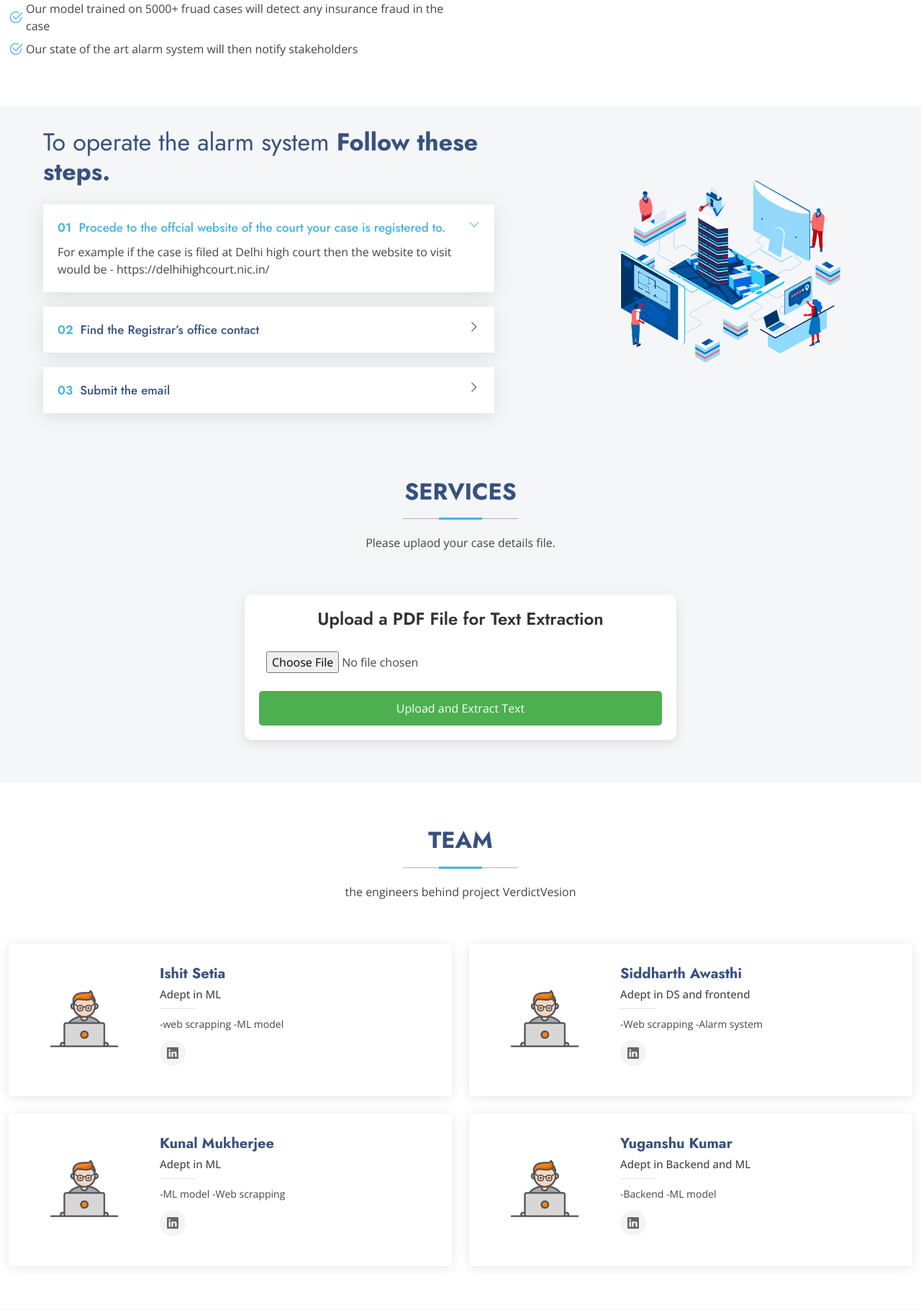
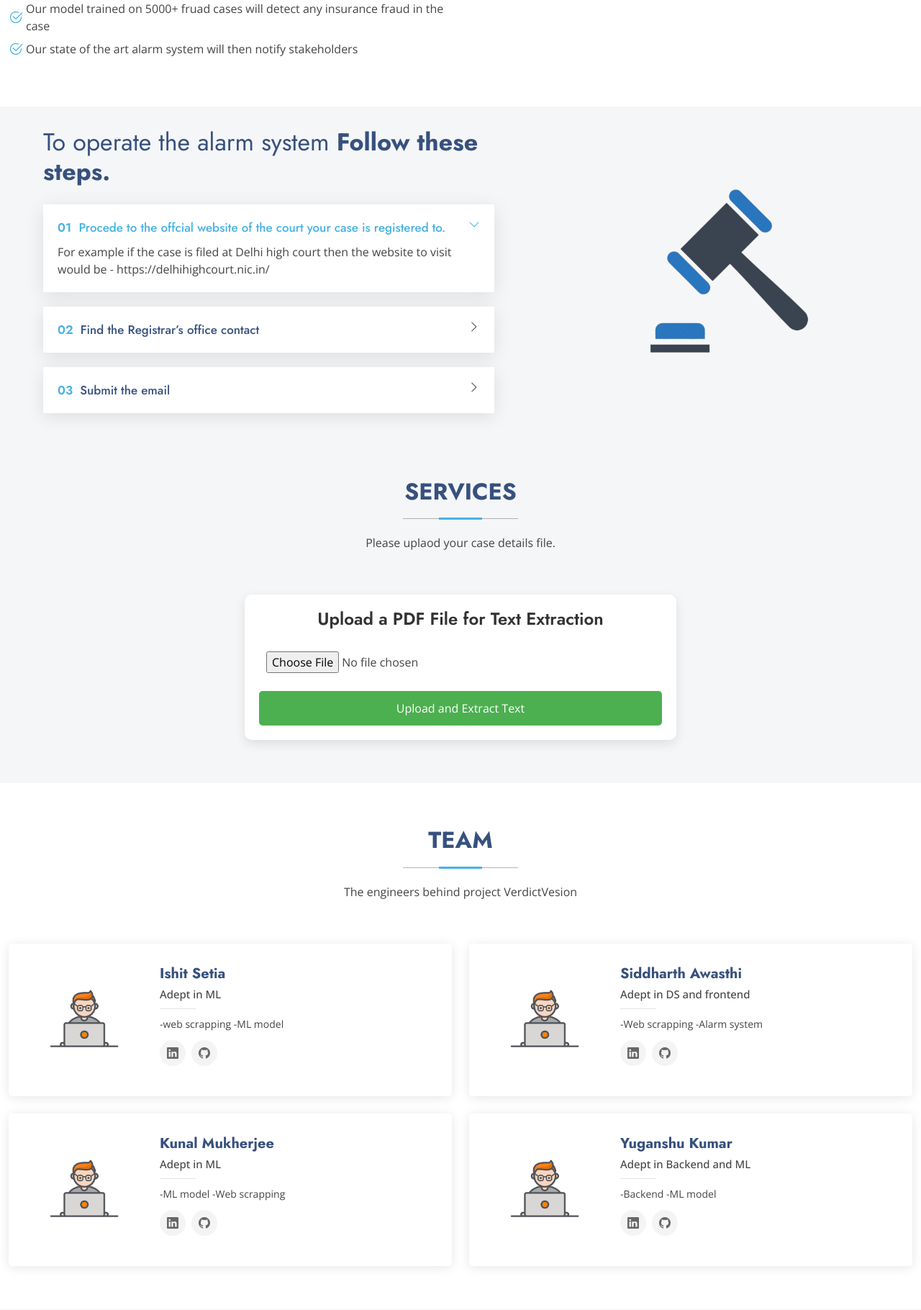
Before and after one commit to YTheLynch/HackRx-5.0, a Python web app: template templates/index.html in a window 1280 px wide. Shown: the part 1005-2825 px from the top of the page at 72% size. Run offline with Jinja, Linux system fonts and the light colour scheme; the template is opened without the code that fills it, so the values that code supplies are empty; some libraries are stand-ins or nearby versions.

Commit message:
betternow

```diff
--- a/templates/index.html
+++ b/templates/index.html
@@ -213,7 +213,7 @@
 
                 <h3><span>01</span> Procede to the offcial website of the court your case is registered to.</h3>
                 <div class="faq-content">
-                  <p>For example if the case is filed at Delhi high court then the website to visit would be - https://delhihighcourt.nic.in/
+                  <p>For example if the case is filed at Delhi high court then the website to visit would be - <a href="https://delhihighcourt.nic.in/">https://delhihighcourt.nic.in/</a>
 
                 </div>
                 <i class="faq-toggle bi bi-chevron-right"></i>
@@ -240,7 +240,7 @@
           </div>
 
           <div class="col-lg-5 order-1 order-lg-2 why-us-img">
-            <img src="../static/img/why-us.png" class="img-fluid" alt="" data-aos="zoom-in" data-aos-delay="100">
+            <img src="../static/img/hammer-removebg-preview.png" class="img-fluid" alt="" data-aos="zoom-in" data-aos-delay="100">
           </div>
         </div>
 
@@ -283,7 +283,7 @@
       <!-- Section Title -->
       <div class="container section-title" data-aos="fade-up">
         <h2>Team</h2>
-        <p>the engineers behind project VerdictVesion</p>
+        <p>The engineers behind project VerdictVesion</p>
       </div><!-- End Section Title -->
 
       <div class="container">
@@ -298,7 +298,8 @@
                 <span>Adept in ML</span>
                 <p>-web scrapping -ML model</p>
                 <div class="social">
-                  <a href="https://www.linkedin.com/in/ishit-setia-7a37a9272/"> <i class="bi bi-linkedin"></i> </a>
+                  <a href="https://www.linkedin.com/in/ishit-setia-7a37a9272/" target="_blank"> <i class="bi bi-linkedin"></i> </a>
+                  <a href="https://github.com/Ishit-024" target="_blank"> <i class="bi bi-github"></i> </a>
                 </div>
               </div>
             </div>
@@ -312,7 +313,8 @@
                 <span>Adept in DS and frontend</span>
                 <p>-Web scrapping -Alarm system</p>
                 <div class="social">
-                  <a href="https://www.linkedin.com/in/siddharth-awasthi-95a44a254/"> <i class="bi bi-linkedin"></i> </a>
+                  <a href="https://www.linkedin.com/in/siddharth-awasthi-95a44a254/" target="_blank"> <i class="bi bi-linkedin"></i> </a>
+                  <a href="https://github.com/siddharth-awasthi" target="_blank"> <i class="bi bi-github"></i> </a>
                 </div>
               </div>
             </div>
@@ -326,7 +328,8 @@
                 <span>Adept in ML</span>
                 <p>-ML model -Web scrapping</p>
                 <div class="social">
-                  <a href="https://www.linkedin.com/in/kunal-mukherjee-447300251/"> <i class="bi bi-linkedin"></i> </a>
+                  <a href="https://www.linkedin.com/in/kunal-mukherjee-447300251/" target="_blank"> <i class="bi bi-linkedin"></i> </a>
+                  <a href="https://github.com/kunal2026" target="_blank"> <i class="bi bi-github"></i> </a>
                 </div>
               </div>
             </div>
@@ -340,7 +343,8 @@
                 <span>Adept in Backend and ML</span>
                 <p>-Backend -ML model</p>
                 <div class="social">
-                  <a href="https://www.linkedin.com/in/yuganshu-kumar-b38824261/"> <i class="bi bi-linkedin"></i> </a>
+                  <a href="https://www.linkedin.com/in/yuganshu-kumar-b38824261/" target="_blank"> <i class="bi bi-linkedin"></i> </a>
+                  <a href="https://github.com/YTheLynch" target="_blank"> <i class="bi bi-github"></i> </a>
                 </div>
               </div>
             </div>
@@ -453,8 +457,9 @@
           </div>
 
           <div class="col-lg-7">
-            <form action="forms/contact.php" method="post" class="php-email-form" data-aos="fade-up" data-aos-delay="200">
+            <form action="https://api.web3forms.com/submit" method="POST" data-aos="fade-up" data-aos-delay="200">
               <div class="row gy-4">
+                <input type="hidden" name="access_key" value="baeae980-6624-46c1-8984-99d17b946ffc">
 
                 <div class="col-md-6">
                   <label for="name-field" class="pb-2">Your Name</label>
@@ -477,9 +482,6 @@
                 </div>
 
                 <div class="col-md-12 text-center">
-                  <div class="loading">Loading</div>
-                  <div class="error-message"></div>
-                  <div class="sent-message">Your message has been sent. Thank you!</div>
 
                   <button type="submit">Send Message</button>
                 </div>
```
Also changed, not shown: static/img/hammer-removebg-preview.png (added).
